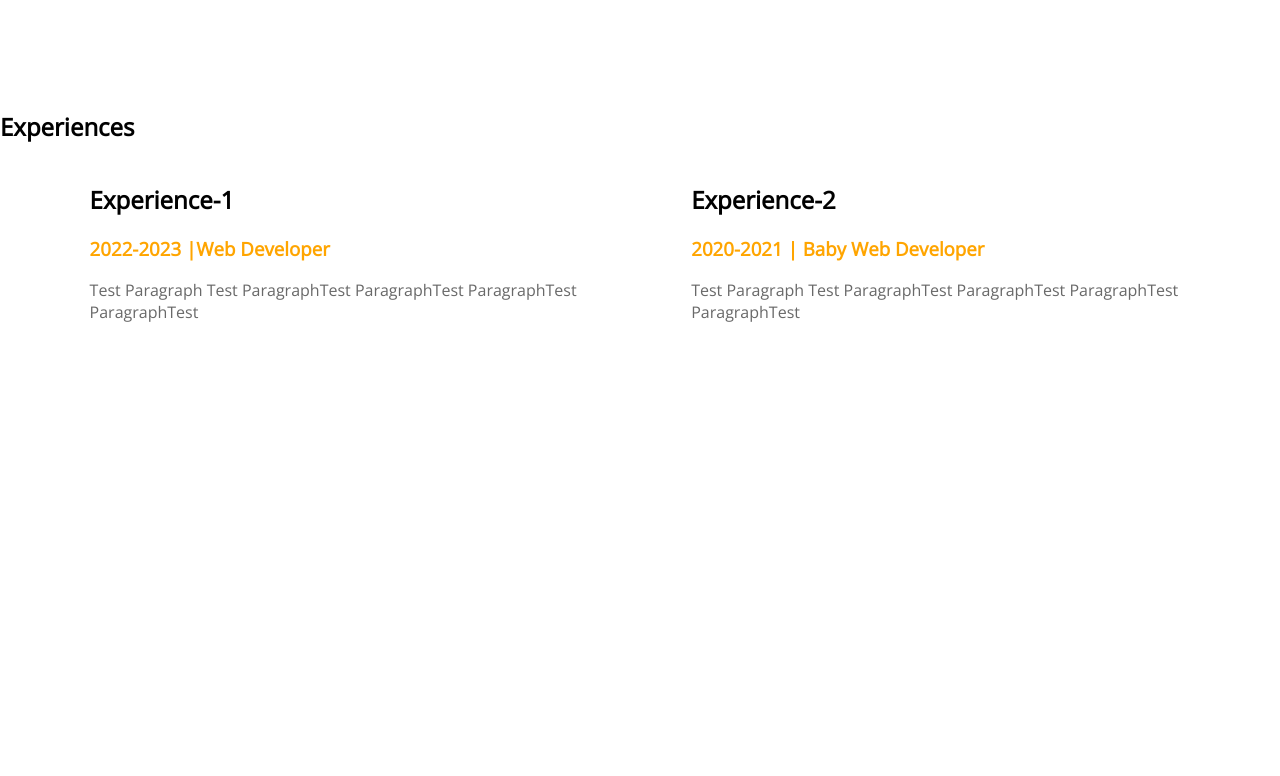
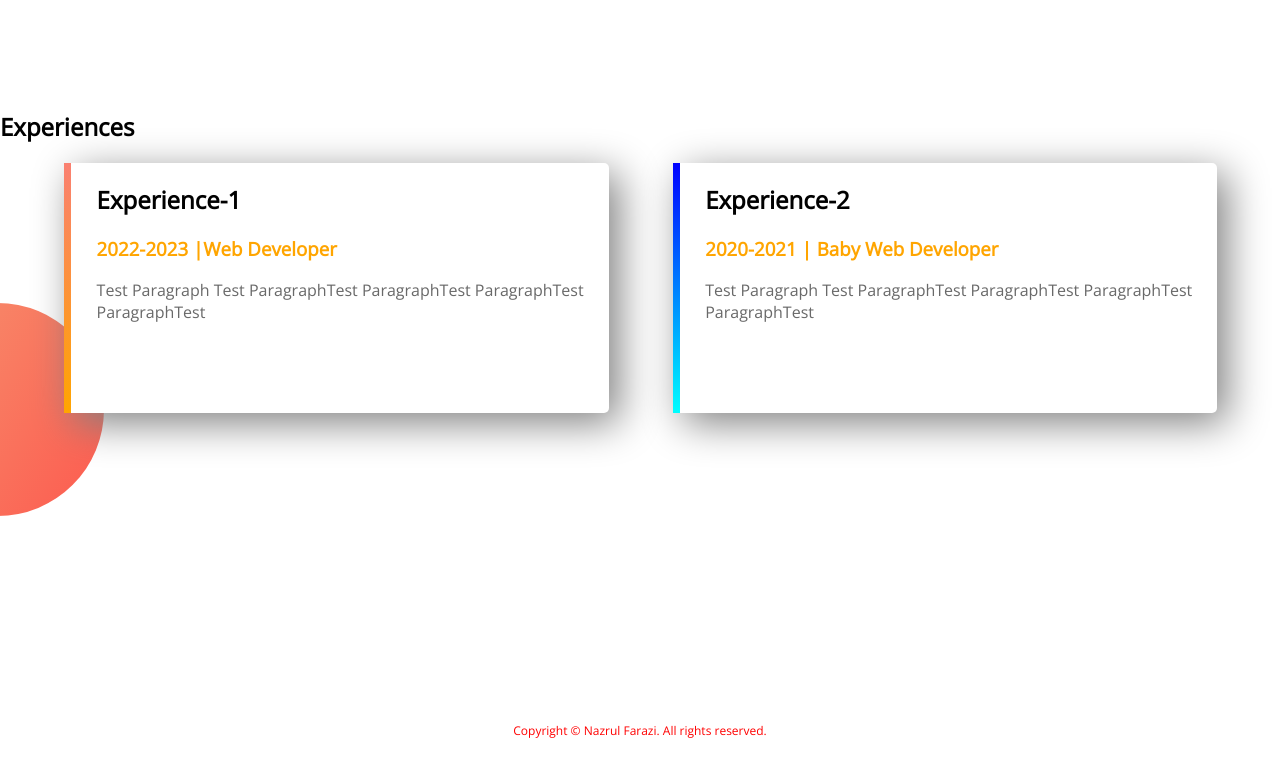
Before and after one commit to farazinazrul/my-portfolio, a plain HTML site: page index.html in a window 1280 px wide. Shown: the part 1110-1886 px from the top of the page. Before the commit the page ends 1820 px from the top, so only its background shows below. Drawn offline with nearby package versions, Linux system fonts and the light colour scheme.

Commit message:
portfolio completed

```diff
--- a/index.html
+++ b/index.html
@@ -35,18 +35,23 @@
 
         <section class="experience-area">
             <h2>Experiences</h2>
-            <div class="half-width">
+            <div id="exp-1" class="half-width single-experience">
                 <h2>Experience-1</h2>
                 <h3 class="orange-highlight">2022-2023 |Web Developer </h3>
                 <p>Test Paragraph Test ParagraphTest ParagraphTest ParagraphTest ParagraphTest </p>
             </div>
-            <div class="half-width">
+            <div id="exp-2" class="half-width single-experience">
                 <h2>Experience-2</h2>
                 <h3 class="orange-highlight">2020-2021 | Baby Web Developer </h3>
                 <p>Test Paragraph Test ParagraphTest ParagraphTest ParagraphTest  ParagraphTest</p>
             </div>
+        </section>
+        <section>
+                <footer>
+                <p>Copyright © Nazrul Farazi. All rights reserved.</p>
+            </footer>
+            </section>
 
-        </section>
 
 
 </body>
--- a/style.css
+++ b/style.css
@@ -34,10 +34,35 @@ section{
     border-radius: 8px;
     color: white;
     font-weight: 800;
-
 }
 .dream-area{
     background-image: url("images/dream-bg.png");
     background-repeat: no-repeat;
     background-position: right;
 }
+.single-experience{
+    box-shadow: 10px 10px 40px gray;
+    height: 50%;
+    border-radius: 5px;
+    background-color: white;
+}
+.experience-area{
+    background-image: url(images/exp-bg.png);
+    background-repeat: no-repeat;
+    background-position: left;
+}
+#exp-1{
+    border-left: 7px solid;
+    border-image: linear-gradient(180deg, salmon, orange);
+    border-image-slice: 1;
+}
+#exp-2{
+    border-left: 7px solid;
+    border-image: linear-gradient(180deg, blue, cyan);
+    border-image-slice: 1;
+}
+footer p{
+    text-align: center;
+    color: red;
+    font-size: 12PX;
+}
```
